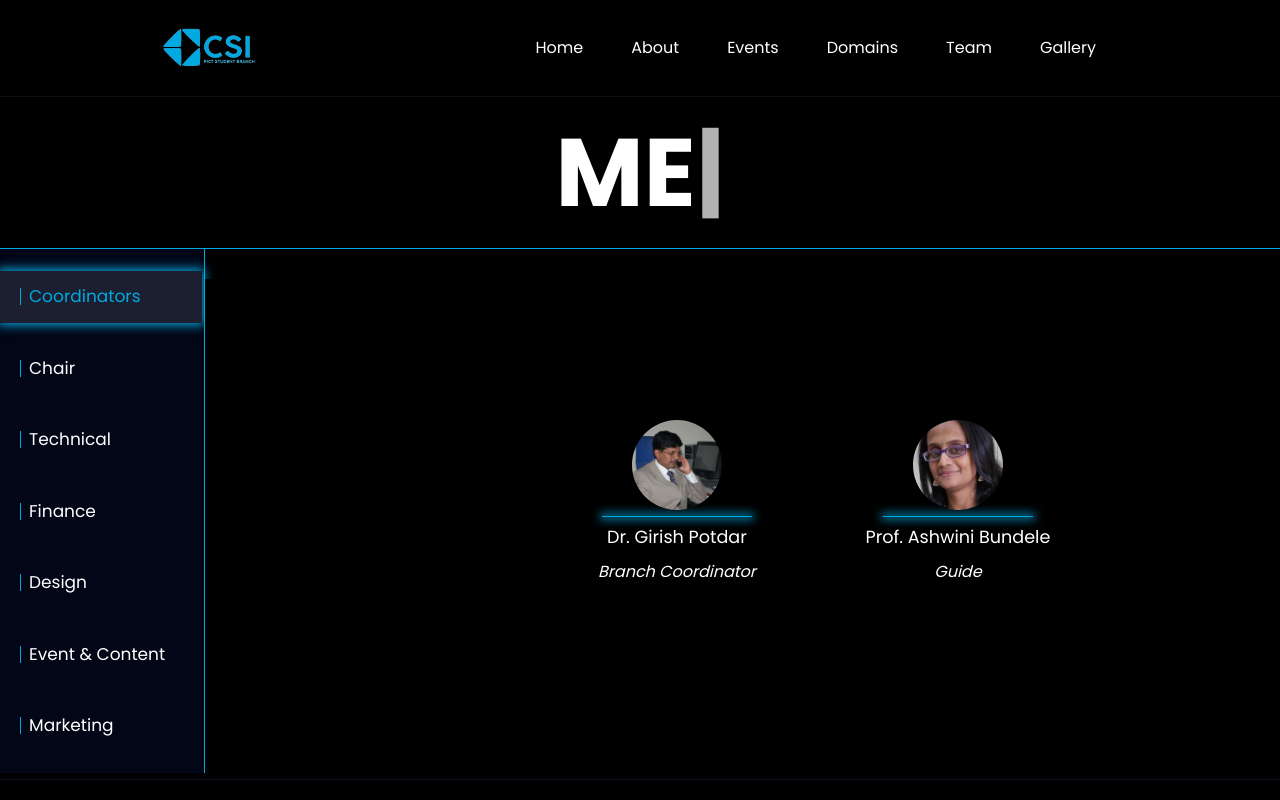
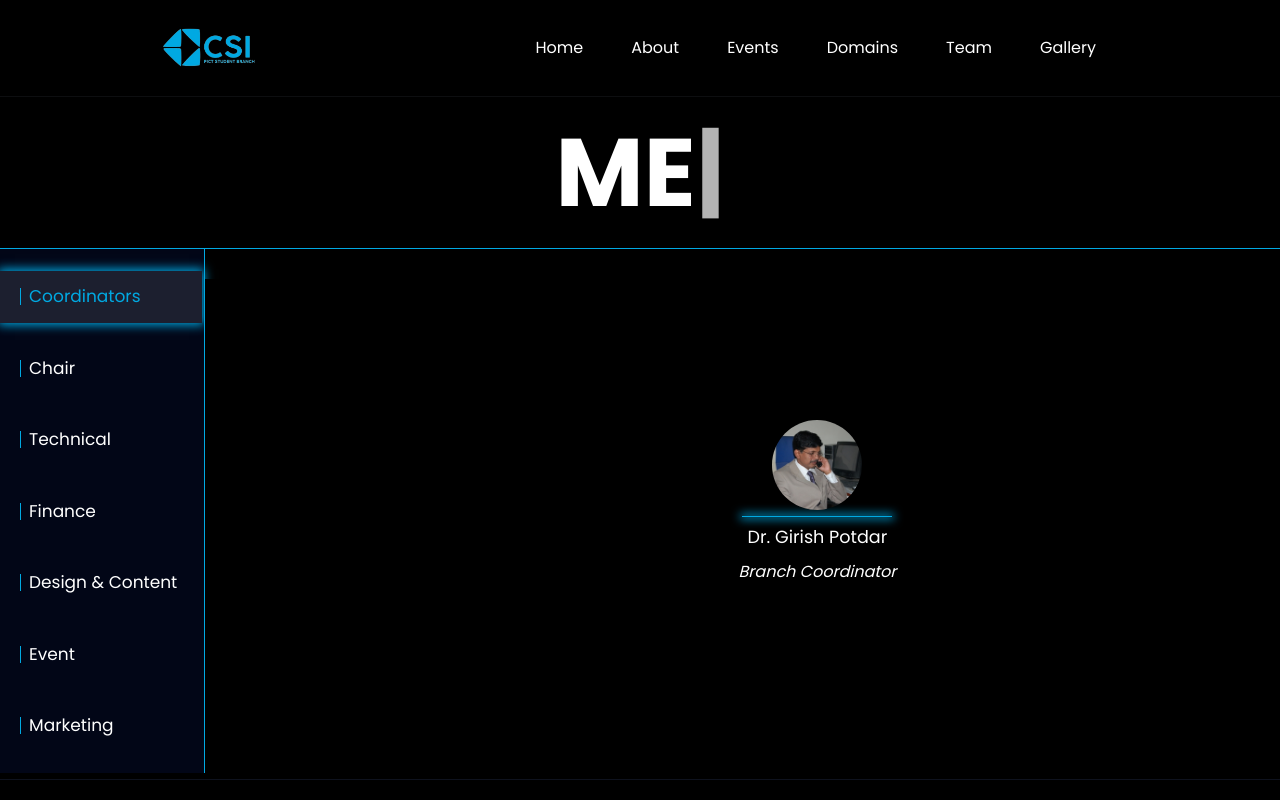
Before and after one commit to Manav2031/PCSB_Website_2023, a React (Vite) app: page /team in a window 1280 px wide. Shown: the top 800 px of the page. Built offline with nearby package versions, Linux system fonts and the light colour scheme.

Commit message:
Updated Code

```diff
--- a/src/components/SiderbarContent.jsx
+++ b/src/components/SiderbarContent.jsx
@@ -36,8 +36,8 @@ const SidebarContent = () => {
     "Chair",
     "Technical",
     "Finance",
-    "Design",
-    "Event & Content",
+    "Design & Content",
+    "Event",
     "Marketing",
   ];
   const teamMemberData = {
@@ -64,17 +64,17 @@ const SidebarContent = () => {
           },
         ],
       },
-      {
-        name: "Prof. Ashwini Bundele",
-        role: "Guide",
-        image: "AshwiniBundele.jpg", // Provide the image URL
-        socialLinks: [
-          {
-            url: "https://www.linkedin.com/in/ashwini-bundele-b0a168b/",
-            icon: <FaLinkedin />,
-          },
-        ],
-      },
+      // {
+      //   name: "Prof. Ashwini Bundele",
+      //   role: "Guide",
+      //   image: "AshwiniBundele.jpg", // Provide the image URL
+      //   socialLinks: [
+      //     {
+      //       url: "https://www.linkedin.com/in/ashwini-bundele-b0a168b/",
+      //       icon: <FaLinkedin />,
+      //     },
+      //   ],
+      // },
     ],
     Chair: [
       {
@@ -381,7 +381,7 @@ const SidebarContent = () => {
         ],
       },
     ],
-    Design: [
+    "Design & Content": [
       {
         name: "Akanksha Sawalikar",
         role: "Design Head",
@@ -415,6 +415,22 @@ const SidebarContent = () => {
         ],
       },
       {
+        name: "Reva Pawar",
+        role: "Content Head",
+        image: "TeamsImg/RevaPawar.png", // Provide the image URL
+        socialLinks: [
+          {
+            url: "https://www.linkedin.com/in/reva-pawar/",
+            icon: <FaLinkedin />,
+          },
+
+          {
+            url: "https://linkedin.com/in/johndoe",
+            icon: <FaGithub />,
+          },
+        ],
+      },
+      {
         name: "Vedant Solunke",
         role: "Video Editing Head",
         image: "TeamsImg/VedantSolunke.jpg", // Provide the image URL
@@ -431,7 +447,7 @@ const SidebarContent = () => {
         ],
       },
     ],
-    "Event & Content": [
+    Event: [
       {
         name: "Kavita Thete",
         role: "Joint Secretary",
@@ -465,12 +481,28 @@ const SidebarContent = () => {
         ],
       },
       {
-        name: "Reva Pawar",
-        role: "Content Head",
-        image: "TeamsImg/RevaPawar.png", // Provide the image URL
+        name: "Chaitrali Ginimav",
+        role: "PRO",
+        image: "TeamsImg/ChaitraliGinimav.jpg", // Provide the image URL
         socialLinks: [
           {
-            url: "https://www.linkedin.com/in/reva-pawar/",
+            url: "https://www.linkedin.com/in/chaitrali-ginimav-88a48922a/",
+            icon: <FaLinkedin />,
+          },
+
+          {
+            url: "https://linkedin.com/in/johndoe",
+            icon: <FaGithub />,
+          },
+        ],
+      },
+      {
+        name: "Gaurang Mote",
+        role: "Operations Head",
+        image: "TeamsImg/GaurangMote.jpeg", // Provide the image URL
+        socialLinks: [
+          {
+            url: "https://www.linkedin.com/in/gaurang-mote-349905230/",
             icon: <FaLinkedin />,
           },
 
@@ -505,38 +537,6 @@ const SidebarContent = () => {
         socialLinks: [
           {
             url: "https://www.linkedin.com/in/krishna-mundada2407/",
-            icon: <FaLinkedin />,
-          },
-
-          {
-            url: "https://linkedin.com/in/johndoe",
-            icon: <FaGithub />,
-          },
-        ],
-      },
-      {
-        name: "Chaitrali Ginimav",
-        role: "PRO",
-        image: "TeamsImg/ChaitraliGinimav.jpg", // Provide the image URL
-        socialLinks: [
-          {
-            url: "https://www.linkedin.com/in/chaitrali-ginimav-88a48922a/",
-            icon: <FaLinkedin />,
-          },
-
-          {
-            url: "https://linkedin.com/in/johndoe",
-            icon: <FaGithub />,
-          },
-        ],
-      },
-      {
-        name: "Gaurang Mote",
-        role: "Operations Head",
-        image: "TeamsImg/GaurangMote.jpeg", // Provide the image URL
-        socialLinks: [
-          {
-            url: "https://www.linkedin.com/in/gaurang-mote-349905230/",
             icon: <FaLinkedin />,
           },
 
```
